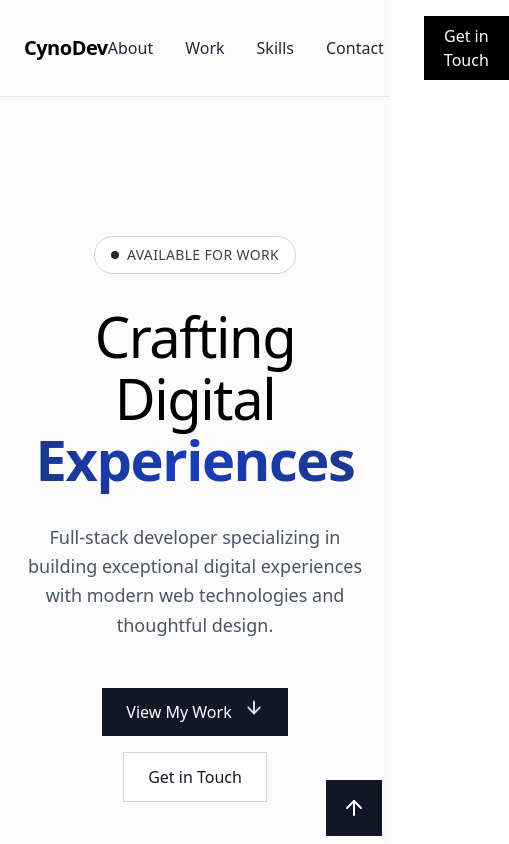
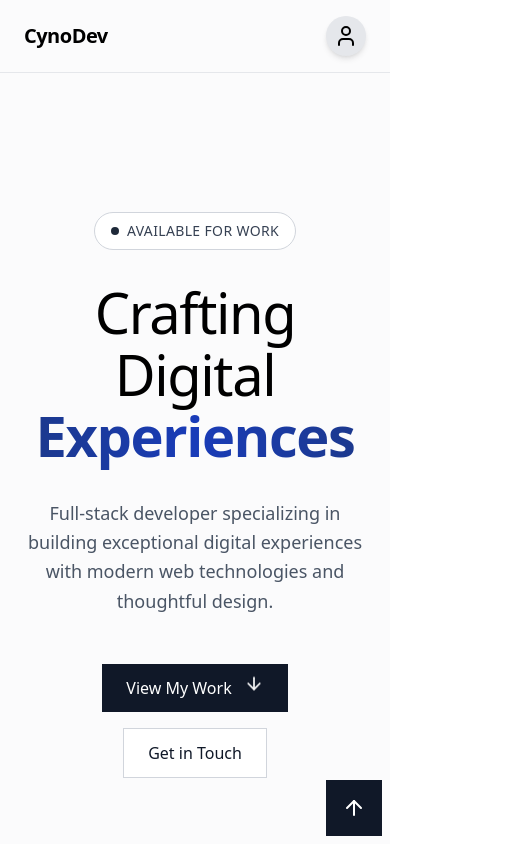
Before and after one commit to Roqeeb-dev/personal-portfolio, a Next.js app: page / in a window 390 px wide. Shown: the top 844 px of the page, 509 px wide, since content can reach past the window. Built offline with nearby package versions, Linux system fonts and the light colour scheme.

Commit message:
added the links to the project display

```diff
--- a/components/Navbar.tsx
+++ b/components/Navbar.tsx
@@ -1,3 +1,5 @@
+import { User } from "lucide-react";
+
 export default function Navbar() {
   const links: { text: string; to: string }[] = [
     { text: "About", to: "about" },
@@ -11,7 +13,7 @@ export default function Navbar() {
       <div className="flex items-center justify-between max-w-[1400px] mx-auto px-6 py-4">
         <h1 className="text-xl font-semibold tracking-tight">CynoDev</h1>
 
-        <div className="flex items-center space-x-10">
+        <div className="hidden md:flex items-center space-x-10">
           <nav className="flex items-center space-x-8 font-medium text-[16px]">
             {links.map((link, idx) => (
               <div key={idx} className="relative group">
@@ -30,6 +32,10 @@ export default function Navbar() {
             Get in Touch
           </button>
         </div>
+
+        <button className="flex md:hidden p-2 rounded-full bg-gray-200 hover:bg-blue-500 hover:text-white transition-all duration-300 transform hover:scale-110 active:scale-95 shadow-md">
+          <User className="w-6 h-6" />
+        </button>
       </div>
     </header>
   );
--- a/components/ProjectCard.tsx
+++ b/components/ProjectCard.tsx
@@ -1,5 +1,6 @@
 import { projectData } from "@/lib/data";
 import Image from "next/image";
+import { Github, ExternalLink } from "lucide-react";
 
 export default function ProjectCard() {
   return (
@@ -7,9 +8,10 @@ export default function ProjectCard() {
       {projectData.map((project) => (
         <article
           key={project.title}
-          className="group overflow-hidden border border-gray-200 bg-white shadow-sm transition-all duration-300 ease-out hover:-translate-y-1 hover:shadow-2xl"
+          className="group overflow-hidden border border-gray-200 bg-white shadow-sm transition-all duration-300 ease-out hover:shadow-2xl"
         >
           <div className="relative w-full h-96 overflow-hidden">
+            {/* Image */}
             <Image
               src={project.image}
               alt={`${project.title} image`}
@@ -18,6 +20,15 @@ export default function ProjectCard() {
               sizes="(max-width: 768px) 100vw, 50vw"
               priority={false}
             />
+
+            {/* Overlay */}
+            <div className="absolute inset-0 bg-black transition-opacity duration-300 opacity-0 group-hover:opacity-60"></div>
+
+            {/* Centered Icons */}
+            <div className="absolute inset-0 flex items-center justify-center space-x-2 opacity-0 group-hover:opacity-100 transition-opacity duration-300">
+              <Github className="w-10 h-10 bg-white hover:bg-gray-100 text-black p-2 cursor-pointer transition-transform duration-200" />
+              <ExternalLink className="w-10 h-10 bg-white hover:bg-gray-100 text-black p-2 cursor-pointer transition-transform duration-200" />
+            </div>
           </div>
 
           <section className="p-6">
```
